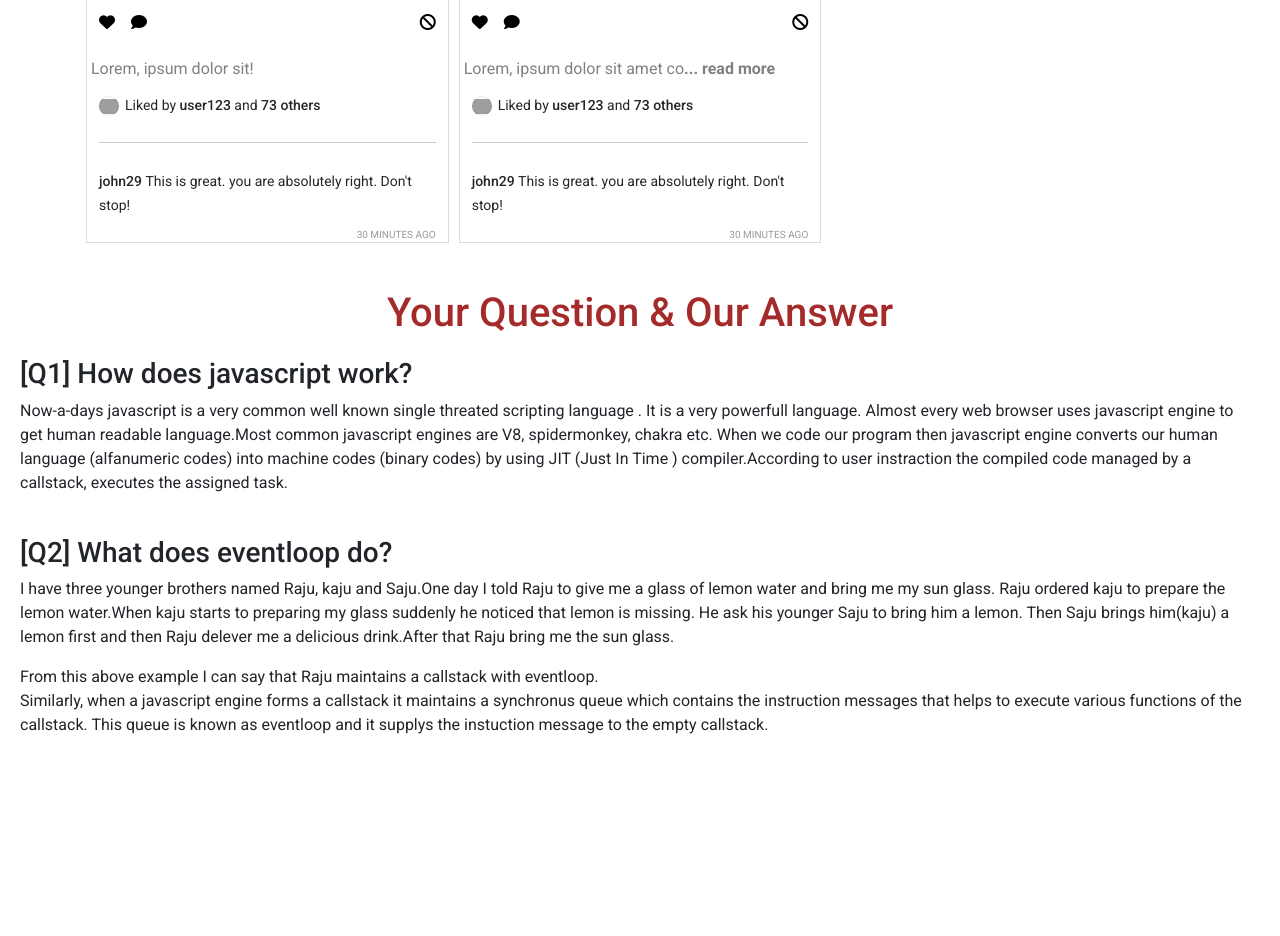
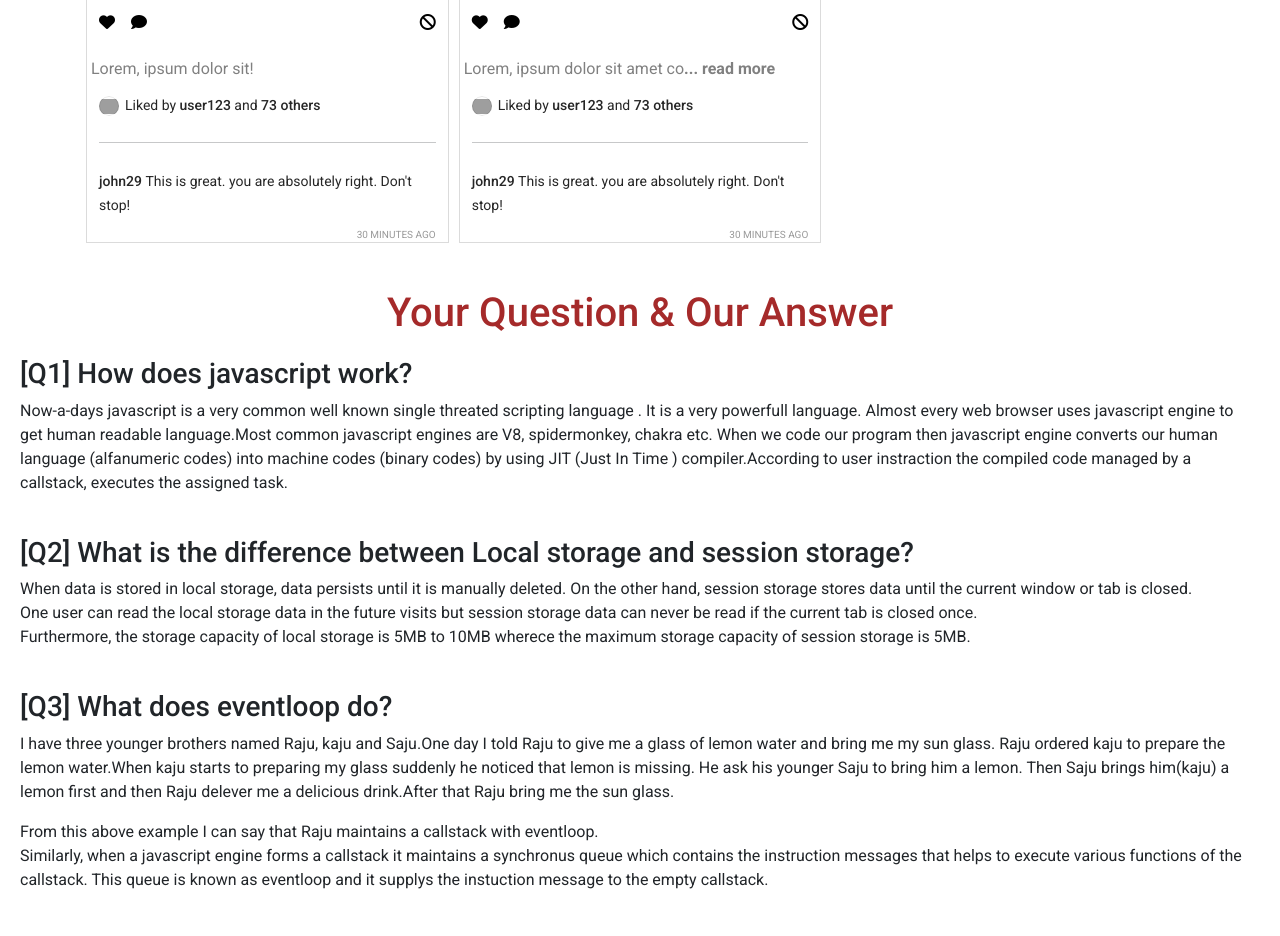
Before and after one commit to Niamul-Hasan/Insta-Sohor, a plain HTML site: page index.html in a window 1280 px wide. Shown: the part 1289-2225 px from the top of the page. Before the commit the page ends 2087 px from the top, so only its background shows below. Drawn offline with nearby package versions, Linux system fonts and the light colour scheme; grey boxes are pictures that could not be loaded.

Commit message:
bonous part is added

```diff
--- a/index.html
+++ b/index.html
@@ -83,8 +83,18 @@
                 <h3>[Q1] How does javascript work?</h3>
                 <p>Now-a-days javascript is a very common well known single threated scripting language . It is a very powerfull language. Almost every web browser uses javascript engine to get human readable language.Most common javascript engines are V8, spidermonkey, chakra etc. When we code our program then javascript engine converts our human language (alfanumeric codes) into machine codes (binary codes) by using JIT (Just In Time ) compiler.According to user instraction the compiled code managed by a callstack, executes the assigned task. </p>
             </div>
+
             <div>
-                <h3>[Q2] What does eventloop do?</h3>
+                <h3>[Q2] What is the difference between Local storage and session storage?</h3>
+                <p>
+                    When data is stored in local storage, data persists until it is manually deleted. On the other hand, session storage stores data until the current window or tab is closed. <br>
+                    One user can read the local storage data in the future visits but session storage data can never be read if the current tab is closed once. <br>
+                    Furthermore, the storage capacity of local storage is 5MB to 10MB wherece the maximum storage capacity of session storage is 5MB.
+                </p>
+            </div>
+
+            <div>
+                <h3>[Q3] What does eventloop do?</h3>
                 <p> I have three younger brothers named Raju, kaju and Saju.One day I told  Raju to give me a glass of lemon water and bring me my sun glass. Raju ordered kaju to prepare the lemon water.When kaju starts to preparing my glass suddenly he noticed that lemon is missing. He ask his younger Saju to bring him a lemon. Then Saju brings  him(kaju) a lemon first and then Raju delever me a delicious drink.After that Raju bring me the sun glass. </p>
                 <p>From this above example I can say that Raju maintains a callstack with eventloop. <br>
                  Similarly, when a javascript engine forms a callstack it maintains a synchronus queue which contains the instruction messages that helps to execute various functions of the callstack. This queue is known as eventloop and it supplys the instuction message to the empty callstack. </p>
```
